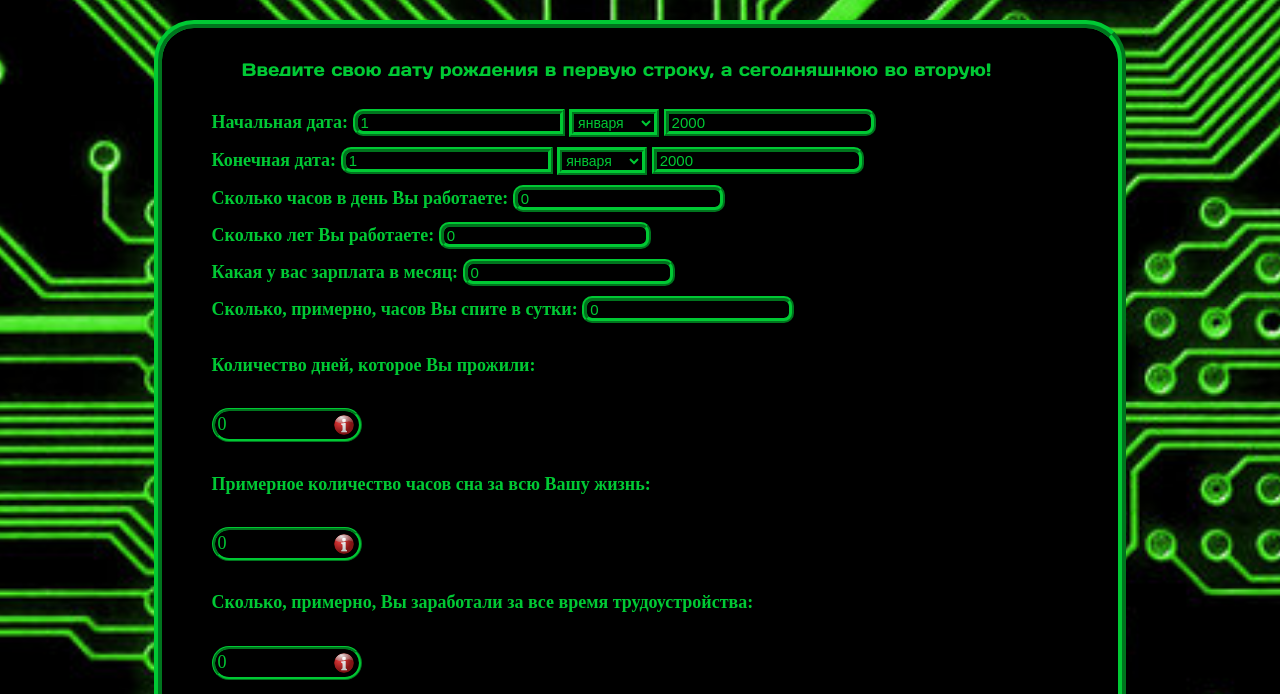
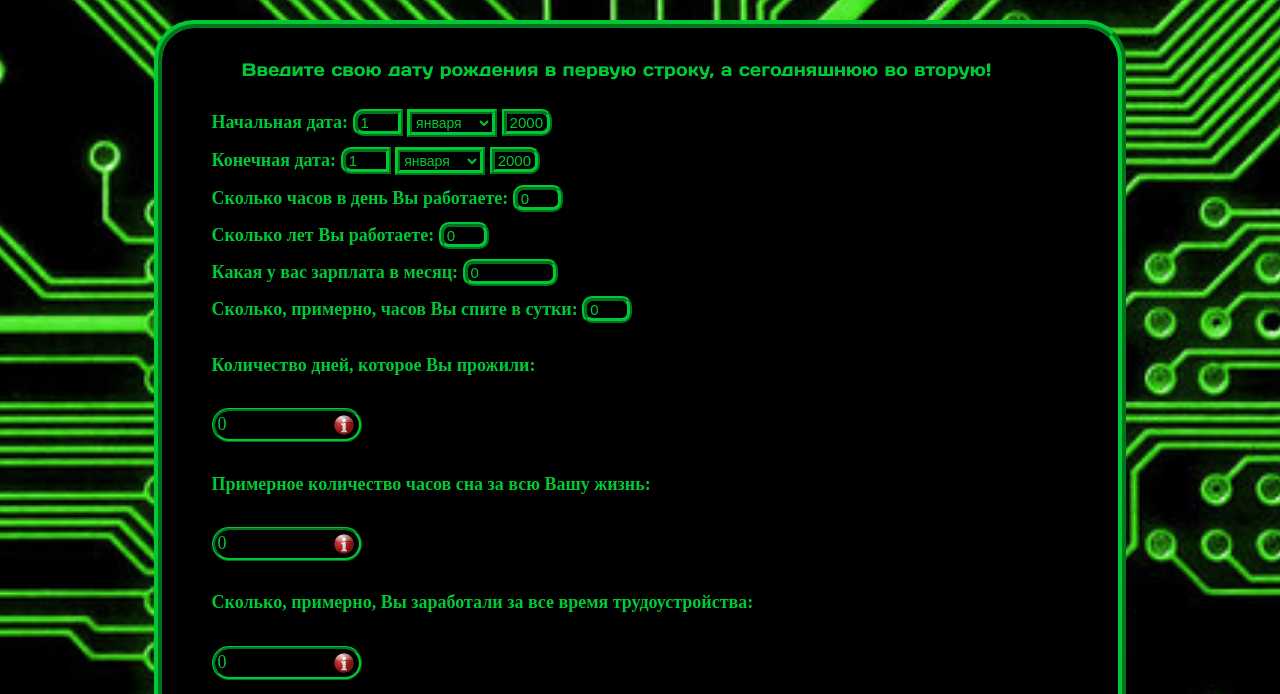
Before and after one commit to Denetora/calculator-of-your-life.github.io, a plain HTML site: page index.html in a window 1280 px wide. Shown: the part 106-800 px from the top of the page. Drawn offline with Linux system fonts and the light colour scheme.

Commit message:
Update index.html

```diff
--- a/index.html
+++ b/index.html
@@ -41,7 +41,7 @@
 
 									<div class= "probel">
 										<strong>Начальная дата:</strong>
-											<input type = "number" size="2" maxlength="2" id="day1" value="1">
+											<input size="2" maxlength="2" id="day1" value="1">
 													<select id="month1" size="1">
 														<option class="opt">января</option>
 														<option class="opt">февраля</option>
@@ -56,12 +56,12 @@
 														<option class="opt">ноября</option>
 														<option class="opt">декабря</option>
 													</select>
-											<input size="2" type = "number" maxlength="4" id="year1" value="2000"><br/>
+											<input size="2" maxlength="4" id="year1" value="2000"><br/>
 									</div>
 
 									<div class= "probel">
 										<strong>Конечная дата:</strong>
-											<input type = "number" size="2" maxlength="2" id="day2" value="1">
+											<input size="2" maxlength="2" id="day2" value="1">
 												<select id="month2" size="1">
 													<option class="opt">января</option>
 													<option class="opt">февраля</option>
@@ -76,27 +76,27 @@
 													<option class="opt">ноября</option>
 													<option class="opt">декабря</option>
 												</select>
-											<input type = "number" size="2" maxlength="4" id="year2" value="2000"> 	</br>
+											<input size="2" maxlength="4" id="year2" value="2000"> 	</br>
 									</div>
 
 										<div class = "probel">
 											<strong>Сколько часов в день Вы работаете: </strong>
-											<input type = "number" size="2" maxlength="2" id = "hour_work" class = "inputs" value="0"></br>
+											<input size="2" maxlength="2" id = "hour_work" class = "inputs" value="0"></br>
 										</div>
 
 										<div class = "probel">
 											<strong>Сколько лет Вы работаете: </strong>
-											<input type = "number" size="2" maxlength="2" id = "year_work" class = "inputs" value="0"></br>
+											<input size="2" maxlength="2" id = "year_work" class = "inputs" value="0"></br>
 										</div>
 
 										<div class = "probel">
 											<strong>Какая у вас зарплата в месяц: </strong>
-											<input type = "number" size="7" maxlength="10" id = "kol_money_month" class = "inputs" value="0"></br>
+											<input size="7" maxlength="10" id = "kol_money_month" class = "inputs" value="0"></br>
 										</div>
 
 										<div class = "probel">
 											<strong>Сколько, примерно, часов Вы спите в сутки: </strong>
-											<input type = "number" size="2" maxlength="2" id = "sleep_hour" class = "inputs" value="0"></br></br>
+											<input size="2" maxlength="2" id = "sleep_hour" class = "inputs" value="0"></br></br>
 										</div>
 
 
```
